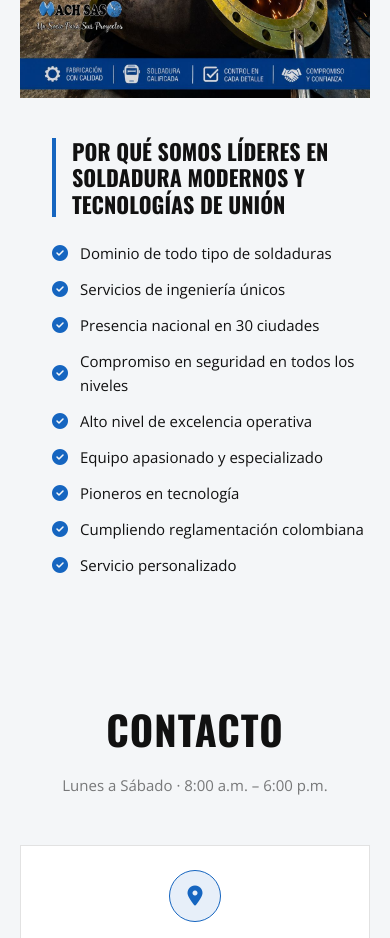
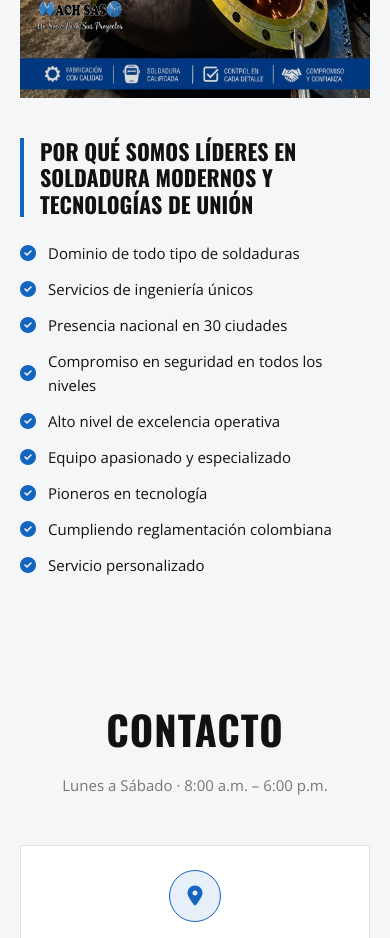
Before and after one commit to Sanchochx/hidrosoldaduras_web, an Angular app: page / in a window 390 px wide. Shown: the part 3880-4818 px from the top of the page. Built offline with nearby package versions, Linux system fonts and the light colour scheme.

Commit message:
responsive mejorado

```diff
--- a/src/app/components/about/about.component.scss
+++ b/src/app/components/about/about.component.scss
@@ -95,7 +95,7 @@
     display: flex;
     flex-direction: column;
     gap: 24px;
-    padding-left: 32px;
+    padding-left: 0;
 
     @include respond-to($bp-md) {
       padding-left: 48px;
--- a/src/styles.scss
+++ b/src/styles.scss
@@ -11,6 +11,7 @@
 
 html {
   scroll-behavior: smooth;
+  overflow-x: hidden;
 }
 
 body {
@@ -19,4 +20,5 @@ body {
   line-height: 1.6;
   color: $dark;
   background-color: $white;
+  overflow-x: hidden;
 }
```
